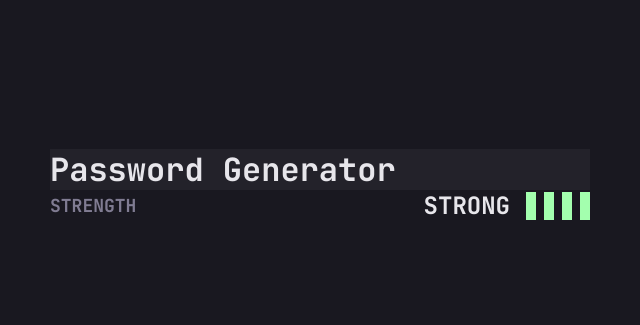
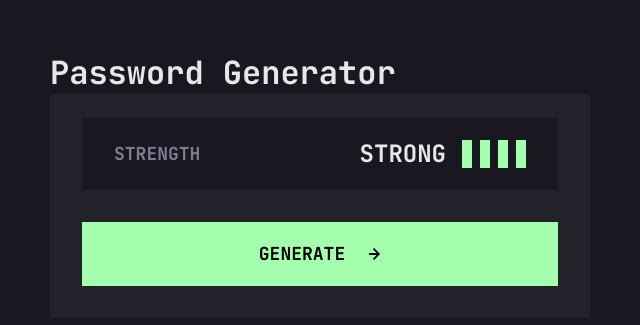
Before and after one commit to kevinndlc/password-generator-app, a Vue app: page / in a window 1280 px wide. Shown: the part 215-540 px from the top of the page, without its empty margins (320-960 px from the left). Built offline with nearby package versions, Linux system fonts and the light colour scheme.

Commit message:
feat: add primary button

```diff
--- a/src/App.vue
+++ b/src/App.vue
@@ -1,12 +1,16 @@
 <script setup lang="ts">
-import StrengthIndicator from './components/StrengthIndicator.vue';
-
+import PrimaryButton from "./components/PrimaryButton.vue";
+import StrengthIndicator from "./components/StrengthIndicator.vue";
+import IconArrowRight from "./components/icons/IconArrowRight.vue";
 </script>
 
 <template>
   <main>
     <h1>Password Generator</h1>
-    <StrengthIndicator :strength="4" />
+    <div>
+      <StrengthIndicator :strength="4" />
+      <PrimaryButton :end-icon="IconArrowRight">Generate</PrimaryButton>
+    </div>
   </main>
 </template>
 
@@ -14,6 +18,14 @@ import StrengthIndicator from './components/StrengthIndicator.vue';
 main {
   width: min(100% - 2rem, 540px);
   margin-inline: auto;
+}
+
+main > div {
   background-color: var(--color-foreground);
+  padding: 2rem;
+  padding-top: 1.5rem;
+  display: flex;
+  flex-direction: column;
+  gap: 2rem;
 }
 </style>
--- a/src/assets/main.css
+++ b/src/assets/main.css
@@ -15,3 +15,13 @@ h1 {
 h2 {
   font-size: 1.5rem;
 }
+
+input,
+button {
+  border: 0;
+  font: inherit;
+}
+
+button {
+  cursor: pointer;
+}
--- /dev/null
+++ b/src/components/PrimaryButton.vue
@@ -0,0 +1,33 @@
+<script setup lang="ts">
+defineProps<{
+  endIcon?: Node;
+}>();
+</script>
+
+<template>
+  <button>
+    <slot />
+    <component :is="endIcon" />
+  </button>
+</template>
+
+<style scoped>
+button {
+  background-color: var(--color-strong);
+  text-transform: uppercase;
+  display: inline-flex;
+  justify-content: center;
+  gap: 1.5rem;
+  align-items: center;
+  height: 4rem;
+  width: 100%;
+  border: 2px solid transparent;
+  transition: 200ms ease-in-out;
+}
+
+button:hover {
+  background-color: transparent;
+  color: var(--color-strong);
+  border-color: var(--color-strong);
+}
+</style>
--- a/src/components/StrengthIndicator.vue
+++ b/src/components/StrengthIndicator.vue
@@ -58,6 +58,8 @@ const strengthColor = computed(() => {
   display: flex;
   justify-content: space-between;
   align-items: center;
+  padding-inline: 2rem;
+  height: 4.5rem;
 }
 
 span {
--- a/src/components/icons/IconArrowRight.vue
+++ b/src/components/icons/IconArrowRight.vue
@@ -1,7 +1,7 @@
 <template>
   <svg width="12" height="12" xmlns="http://www.w3.org/2000/svg">
     <path
-      fill="#24232C"
+      fill="currentColor"
       d="m5.106 12 6-6-6-6-1.265 1.265 3.841 3.84H.001v1.79h7.681l-3.841 3.84z"
     />
   </svg>
--- a/src/components/icons/IconCheck.vue
+++ b/src/components/icons/IconCheck.vue
@@ -1,7 +1,7 @@
 <template>
   <svg width="14" height="12" xmlns="http://www.w3.org/2000/svg">
     <path
-      stroke="#18171F"
+      stroke="currentColor"
       stroke-width="3"
       fill="none"
       d="M1 5.607 4.393 9l8-8"
--- a/src/components/icons/IconCopy.vue
+++ b/src/components/icons/IconCopy.vue
@@ -2,7 +2,7 @@
   <svg width="21" height="24" xmlns="http://www.w3.org/2000/svg">
     <path
       d="M20.341 3.091 17.909.659A2.25 2.25 0 0 0 16.319 0H8.25A2.25 2.25 0 0 0 6 2.25V4.5H2.25A2.25 2.25 0 0 0 0 6.75v15A2.25 2.25 0 0 0 2.25 24h10.5A2.25 2.25 0 0 0 15 21.75V19.5h3.75A2.25 2.25 0 0 0 21 17.25V4.682a2.25 2.25 0 0 0-.659-1.591ZM12.469 21.75H2.53a.281.281 0 0 1-.281-.281V7.03a.281.281 0 0 1 .281-.281H6v10.5a2.25 2.25 0 0 0 2.25 2.25h4.5v1.969a.282.282 0 0 1-.281.281Zm6-4.5H8.53a.281.281 0 0 1-.281-.281V2.53a.281.281 0 0 1 .281-.281H13.5v4.125c0 .621.504 1.125 1.125 1.125h4.125v9.469a.282.282 0 0 1-.281.281Zm.281-12h-3v-3h.451c.075 0 .147.03.2.082L18.667 4.6a.283.283 0 0 1 .082.199v.451Z"
-      fill="#A4FFAF"
+      fill="currentColor"
     />
   </svg>
 </template>
```
